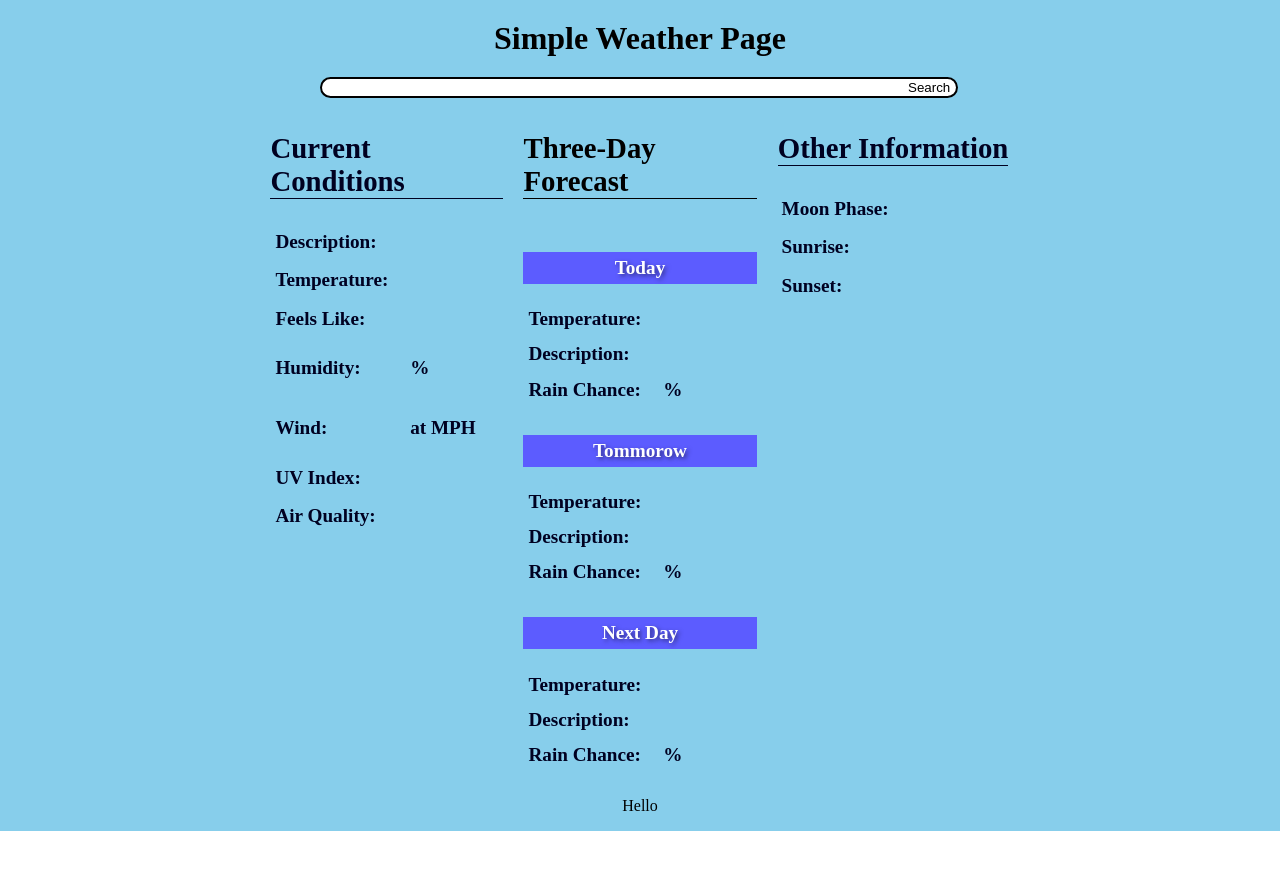
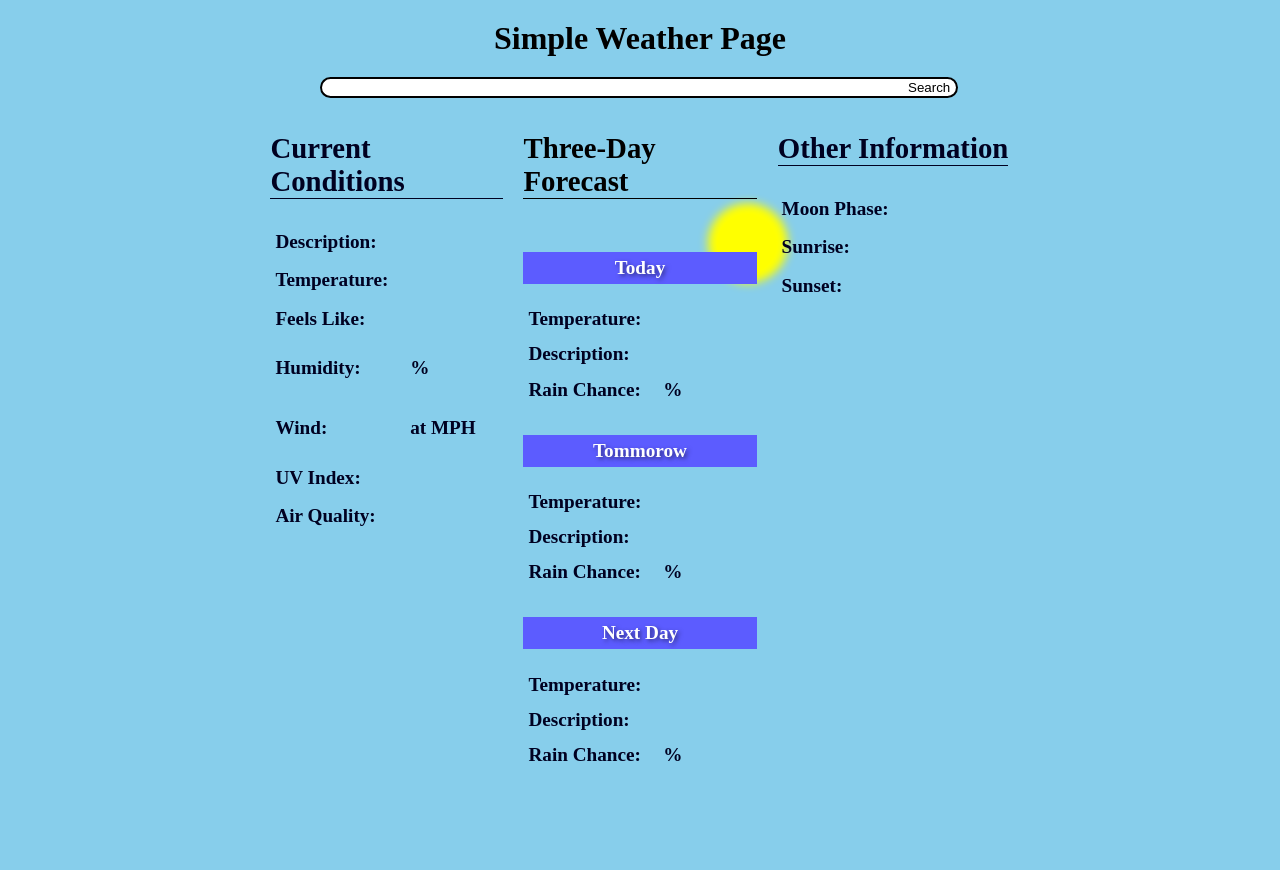
Before and after one commit to NicholasDomanico/Simple-Weather-Page, a React (Vite) app: page / in a window 1280 px wide. Shown: the top 870 px of the page. Before the commit the page ends 831 px from the top, so only its background shows below. Built offline with nearby package versions, Linux system fonts and the light colour scheme; no server answers.

Commit message:
Add animated sun element
Sun div now moves across the screen. Sun is at z-index 0, with forecast boxes, searchbar, etc. on
z-index 1

```diff
--- a/src/App.jsx
+++ b/src/App.jsx
@@ -2,11 +2,12 @@ import Weather from "./components/Weather.jsx";
 import Background from "./components/Background.jsx";
 import { useState } from "react";
 import styled from "styled-components";
-import Sun from "./components/Sun.jsx";
+import SunDiv from "./components/Sun.jsx";
 
 const MainHeader = styled.h1`
   margin: 0;
   padding: 20px;
+  z-index: 1;
 `;
 
 const SearchBar = styled.input`
@@ -20,6 +21,7 @@ const SearchBar = styled.input`
   border-bottom-left-radius: 10rem;
   border-right-style: none;
   background-color: white;
+  z-index: 1;
 `;
 
 const Search = styled.form`
@@ -52,8 +54,7 @@ export default function App() {
         <SearchButton type="submit">Search</SearchButton>
       </Search>
       <Weather location={location} />
-      <Sun />
-      <p>Hello</p>
+      <SunDiv></SunDiv>
     </Background>
   );
 }
--- a/src/components/CurrentConditions.jsx
+++ b/src/components/CurrentConditions.jsx
@@ -13,6 +13,7 @@ const CurrentConditionsBox = styled.div`
   font-size: 1.2rem;
   font-weight: 900;
   color: rgb(0, 1, 33);
+  z-index: 1;
 `;
 
 const CurrentConditionsHeader = styled.h2`
--- a/src/components/Forecast.jsx
+++ b/src/components/Forecast.jsx
@@ -38,6 +38,7 @@ const ForecastBox = styled.div`
   box-sizing: border-box;
   font-size: 1.2rem;
   font-weight: 900;
+  z-index: 1;
 `;
 
 const ForecastHeader = styled.h2`
--- a/src/components/Other.jsx
+++ b/src/components/Other.jsx
@@ -13,6 +13,7 @@ const OtherInfoBox = styled.div`
   font-size: 1.2rem;
   font-weight: 900;
   color: rgb(0, 1, 33);
+  z-index: 1;
 `;
 
 const OtherInfoHeader = styled.h2`
--- a/src/components/Sun.jsx
+++ b/src/components/Sun.jsx
@@ -2,7 +2,7 @@ import styled, { keyframes } from "styled-components";
 
 const SunAnimation = keyframes`
     from {
-      transform: rotate(0deg) translate(50vw);
+      transform: rotate(10deg) translate(50vw);
     }
 
     50% {
@@ -20,12 +20,11 @@ const SunDiv = styled.div`
   width: 60px;
   border-radius: 50%;
   background-color: yellow;
-  animation: ${SunAnimation} infinite reverse 10s -5s;
+  animation: ${SunAnimation} infinite reverse 10s;
   animation-timing-function: linear;
   box-shadow: 1px 1px 10px 10px yellow;
-  margin-top: 50%;
+  margin-top: 5%;
+  z-index: 0;
 `;
 
-export default function Sun() {
-  <SunDiv>hello</SunDiv>;
-}
+export default SunDiv;
```
